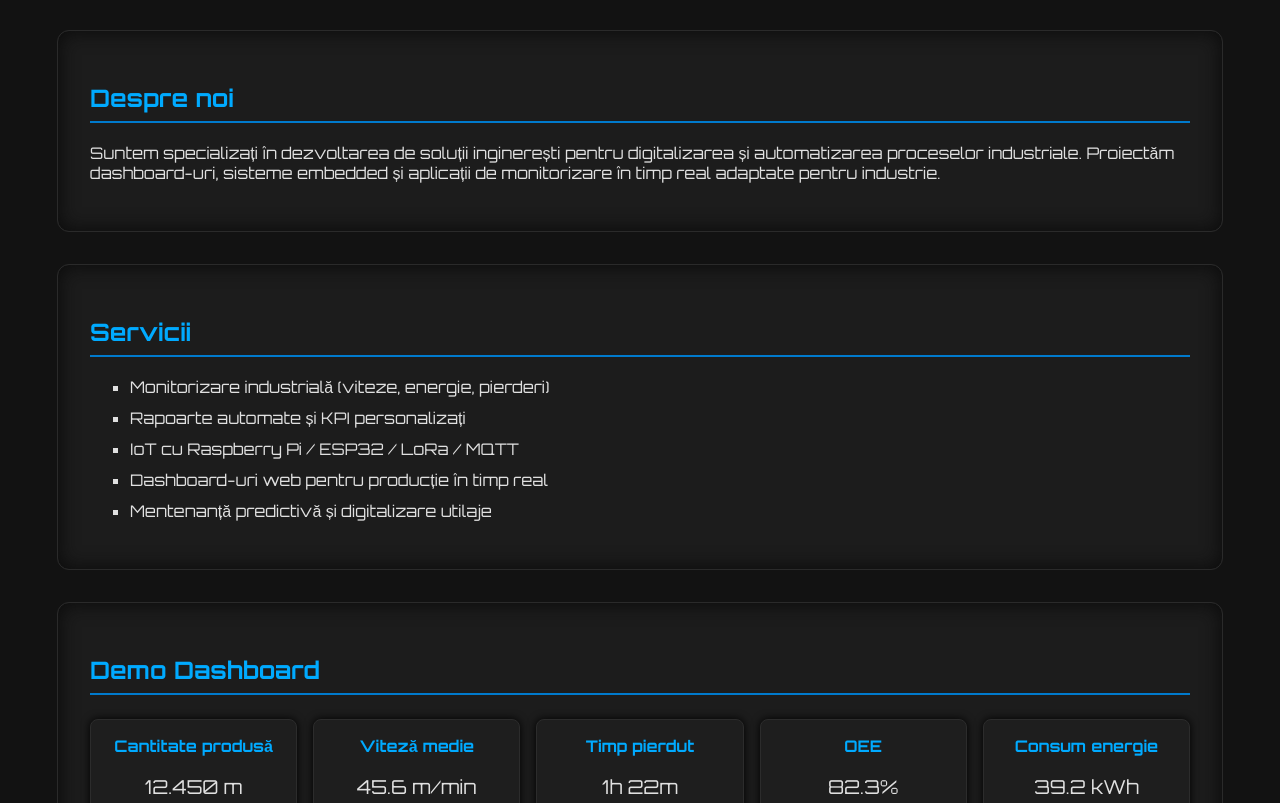
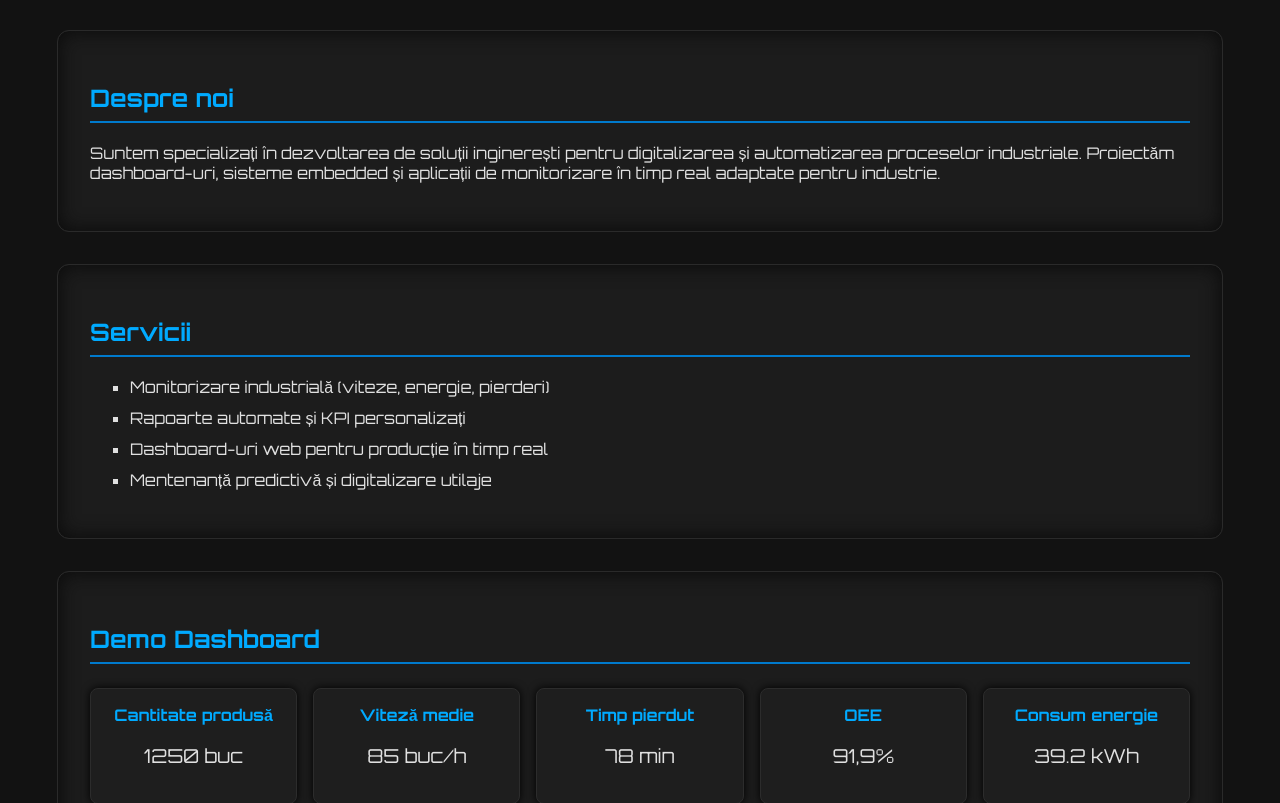
Before and after one commit to blucsrl/blucsrl.github.io-, a plain HTML site: page index.html in a window 1280 px wide. Shown: the part 149-952 px from the top of the page. Drawn offline with nearby package versions, Linux system fonts and the light colour scheme.

Commit message:
index.html

```diff
--- a/index.html
+++ b/index.html
@@ -158,7 +158,6 @@
     <ul class="services">
       <li>Monitorizare industrială (viteze, energie, pierderi)</li>
       <li>Rapoarte automate și KPI personalizați</li>
-      <li>IoT cu Raspberry Pi / ESP32 / LoRa / MQTT</li>
       <li>Dashboard-uri web pentru producție în timp real</li>
       <li>Mentenanță predictivă și digitalizare utilaje</li>
     </ul>
@@ -169,19 +168,19 @@
     <div class="kpi-container">
       <div class="kpi-box">
         <h4>Cantitate produsă</h4>
-        <p>12.450 m</p>
+        <p>1250 buc</p>
       </div>
       <div class="kpi-box">
         <h4>Viteză medie</h4>
-        <p>45.6 m/min</p>
+        <p>85 buc/h</p>
       </div>
       <div class="kpi-box">
         <h4>Timp pierdut</h4>
-        <p>1h 22m</p>
+        <p>78 min</p>
       </div>
       <div class="kpi-box">
         <h4>OEE</h4>
-        <p>82.3%</p>
+        <p>91,9%</p>
       </div>
       <div class="kpi-box">
         <h4>Consum energie</h4>
```
